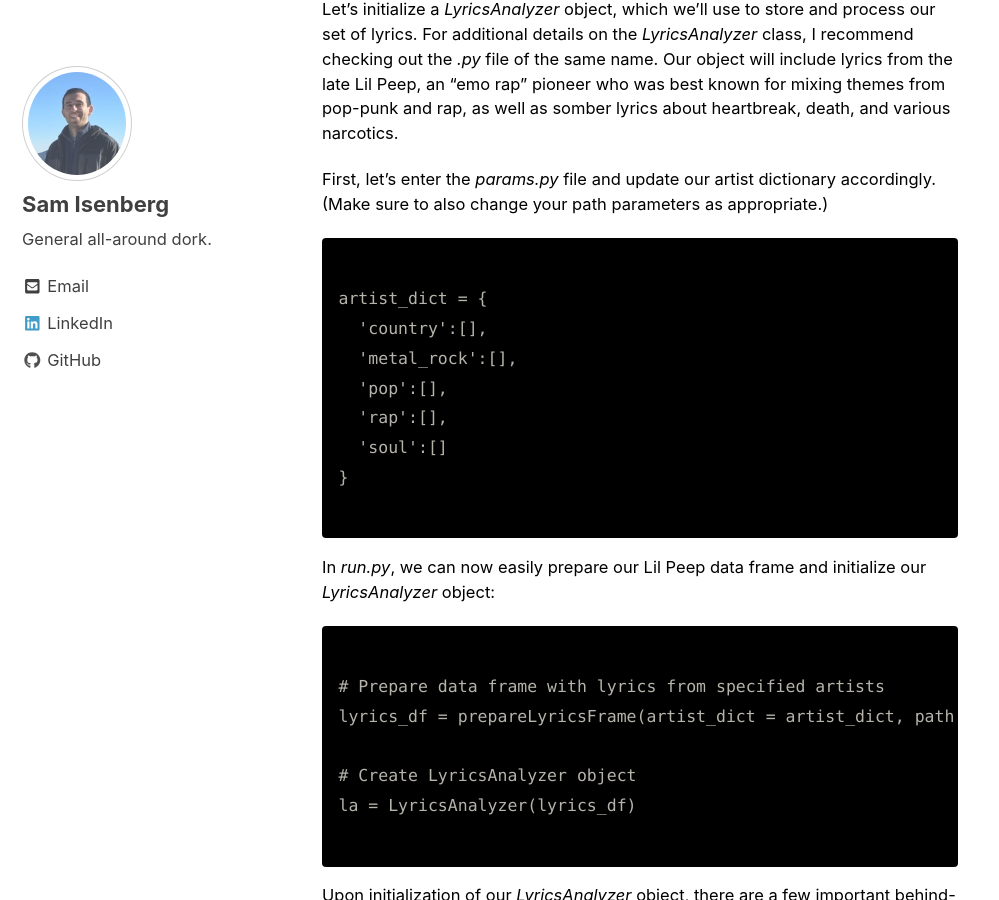
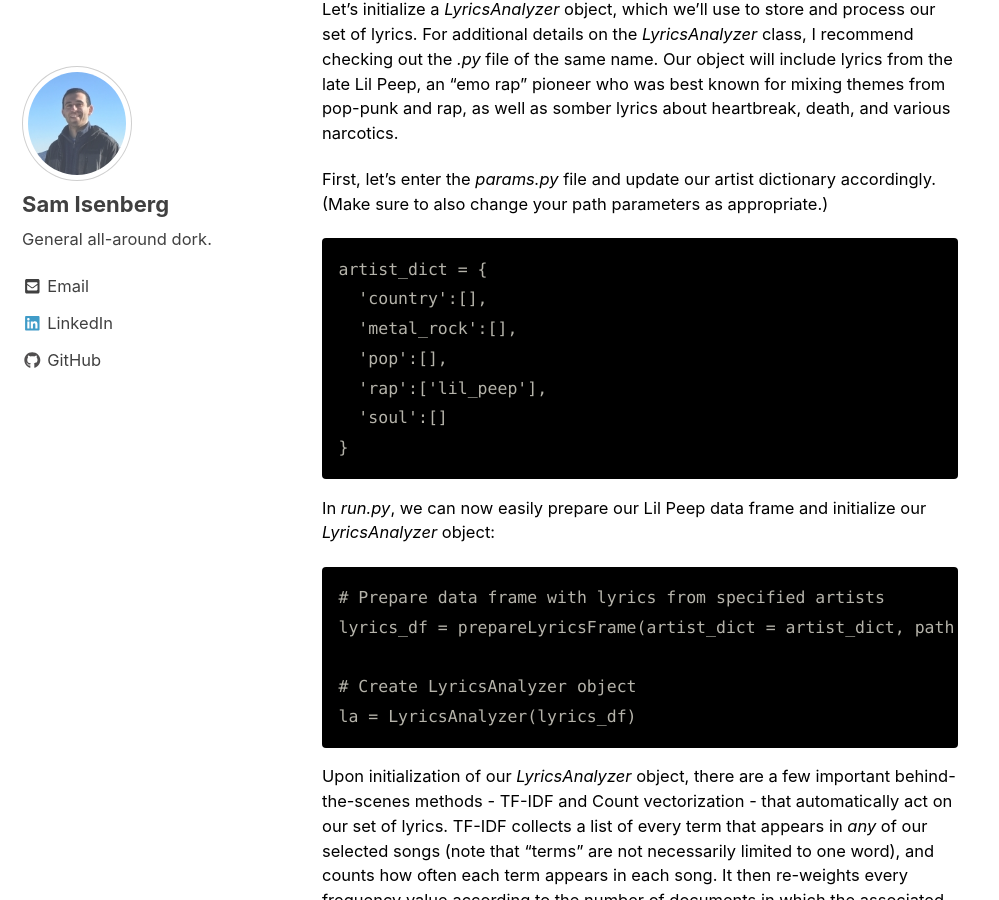
Before and after one commit to saisenberg/saisenberg.github.io, a Jekyll site: the page built from _posts/2019-02-27-lyrics-clustering.md, in a window 1280 px wide and 900 px high, scrolled down 725 px. Shown: the whole window, without its empty margins (0-999 px from the left). Built offline with Jekyll 4.4.1, drawn with Linux system fonts in a browser that asks for light colours; nearby versions of some CDN libraries.

````diff
--- a/CHANGELOG (SI).txt
+++ b/CHANGELOG (SI).txt
@@ -1,6 +1,6 @@
 CHANGELOG
 
-0.47-0.48
+0.47-0.49
 - added lyrics-clustering post
 - updated formatting of lyrics-clustering
 
--- a/_posts/2019-02-27-lyrics-clustering.md
+++ b/_posts/2019-02-27-lyrics-clustering.md
@@ -17,27 +17,23 @@ Let's initialize a *LyricsAnalyzer* object, which we'll use to store and process
 First, let's enter the *params.py* file and update our artist dictionary accordingly. (Make sure to also change your path parameters as appropriate.)
 
 ```
-
 artist_dict = {
   'country':[],
   'metal_rock':[],
   'pop':[],
-  'rap':[],
+  'rap':['lil_peep'],
   'soul':[]
 }
-
 ```
 
 In *run.py*, we can now easily prepare our Lil Peep data frame and initialize our *LyricsAnalyzer* object:
 
 ```
-
 # Prepare data frame with lyrics from specified artists
 lyrics_df = prepareLyricsFrame(artist_dict = artist_dict, path = corpus_path)
 
 # Create LyricsAnalyzer object
 la = LyricsAnalyzer(lyrics_df)
-
 ```
 
 Upon initialization of our *LyricsAnalyzer* object, there are a few important behind-the-scenes methods - TF-IDF and Count vectorization - that automatically act on our set of lyrics. TF-IDF collects a list of every term that appears in *any* of our selected songs (note that "terms" are not necessarily limited to one word), and counts how often each term appears in each song. It then re-weights every frequency value according to the number of documents in which the associated term appears. Words that appear in virtually every song ("the", "and", "or", etc.) will be down-weighted, and vice-versa.
@@ -49,13 +45,11 @@ The *LyricsAnalyzer* object also initializes with a CountVectorized matrix, whic
 By calling the *get_nmf_topics* and *get_lda_topics* methods, we're able to extract the top words for as many topics as we request. It's important to remember that for both techniques, *we're* the ones who choose the number of topics to extract - and our choices will have a significant impact on the extracted topics. Picking too few topics might result in each topic being overly vague and unfocused, while choosing too many will stratify our topics too narrowly. I've generally had the most success with somewhere between roughly seven and ten topics, but I recommend experimenting for yourself. Here, I'll be using eight topics for NMF, and seven for LDA.
 
 ```
-
 # Collect the top N topics (LDA)
 lda_topics = la.get_lda_topics(n_topics=8)
 
 # Collect the top N topics (NMF)
 nmf_topics = la.get_nmf_topics(n_topics=8)
-
 ```
 
 Let's take a look at Lil Peep's topics:
@@ -75,17 +69,13 @@ Finally, I've also built a Doc2Vec method into the *LyricsAnalyzer* object, with
 Running Doc2Vec on our set of lyrics is very simple. I'll be using the default parameters for vector length and window, among other parameters, but you can adjust these as you see fit. The default vector length is three-hundred - on the outskirts of the common range of one- to three-hundred. The method will return to us a series of vectors, each one of length three-hundred, with every vector corresponding to a different song.
 
 ```
-
 la.doc2vec()
-
 ```
 
 For purposes of more efficient song-to-song comparison, we'll use [t-SNE](https://distill.pub/2016/misread-tsne/) to condense our three-hundred column dataset into one with just two features. This is not an exact exercise, and post-t-SNE results are meant to be taken only as an approximation. While distances between groups of points are meaningful, they should not be taken literally. Further, we should not draw any conclusions from a point's placement on the *x*- or *y*- axis; song positions are only meaningful when examined in relation to other songs on the same plot.
 
 ```
-
 la.tsne_from_d2v(return_df=False)
-
 ```
 
 After writing the resulting image to a .*csv* file, we can hop into *R* to visualize our results. I've colored the data points by artist and manually annotated some of the more interesting song placements. Let's see what Doc2Vec made of our lyrics collection:
````
